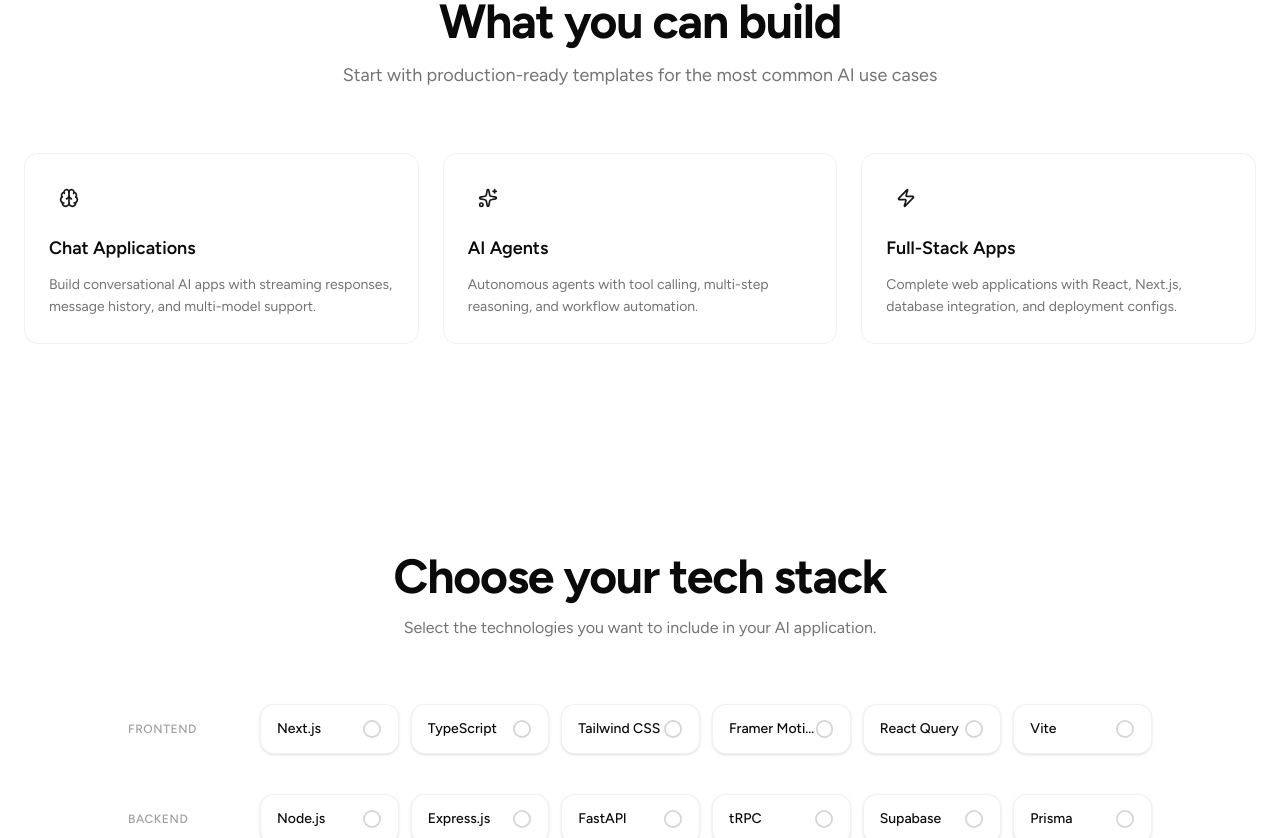
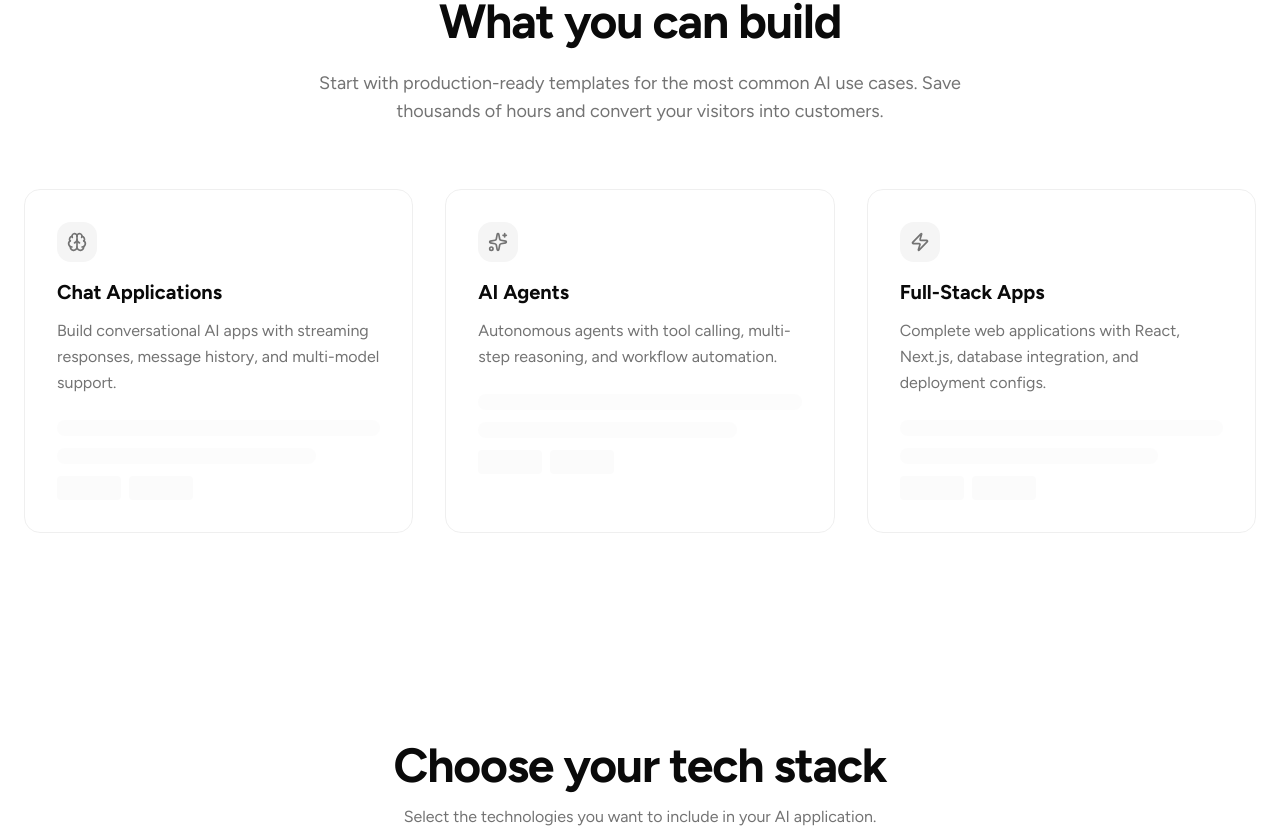
Before and after one commit to harrybaines/create-ai-stack, a Next.js app: page / in a window 1280 px wide. Shown: the part 1077-1915 px from the top of the page. Built offline with nearby package versions, Linux system fonts and the light colour scheme.

Commit message:
fix logo, nicer what you can build section, and tidy tech stack section

```diff
--- /dev/null
+++ b/app/components/build-types-section.tsx
@@ -0,0 +1,111 @@
+"use client";
+
+import { motion } from "framer-motion";
+
+export default function BuildTypesSection() {
+  const buildTypes = [
+    {
+      number: "01",
+      title: "Chat Applications",
+      description: "Conversational AI apps with streaming responses, message history, and multi-model support. From simple chatbots to complex customer support systems that understand context and provide intelligent responses."
+    },
+    {
+      number: "02",
+      title: "AI-Powered Websites",
+      description: "Full-stack web applications with integrated AI features. Landing pages, dashboards, and admin panels with intelligent data processing, automated insights, and seamless user experiences."
+    },
+    {
+      number: "03",
+      title: "Intelligent Workflows",
+      description: "Autonomous agents and workflow automation systems. AI-driven processes that handle complex tasks, make decisions, and integrate with existing tools to streamline your business operations."
+    },
+  ];
+
+  return (
+    <div className="relative max-w-7xl mx-auto px-6 py-32">
+      <motion.div
+        className="text-center mb-20"
+        initial={{ opacity: 0, y: 30 }}
+        animate={{ opacity: 1, y: 0 }}
+        transition={{ duration: 0.5, ease: "easeOut" }}
+      >
+        <div className="inline-flex items-center gap-2 border border-border bg-background/50 backdrop-blur-sm text-muted-foreground px-4 py-2 rounded-full text-sm font-medium mb-6">
+          How it works
+        </div>
+        <h2 className="text-4xl lg:text-6xl font-bold tracking-tight text-foreground mb-6">
+          What you can build
+        </h2>
+        <p className="text-lg text-muted-foreground max-w-4xl mx-auto leading-relaxed">
+          CLI tool with production-ready templates for full-stack AI applications. Get started quickly with TypeScript, modern tooling, and customizable configurations.
+        </p>
+      </motion.div>
+
+      <motion.div
+        className="grid grid-cols-1 lg:grid-cols-3 gap-6"
+        initial={{ opacity: 0 }}
+        animate={{ opacity: 1 }}
+        transition={{ duration: 0.4, delay: 0.2, ease: "easeOut" }}
+      >
+        {buildTypes.map((type, index) => (
+          <motion.div
+            key={index}
+            className="group"
+            initial={{ opacity: 0, y: 20 }}
+            animate={{ opacity: 1, y: 0 }}
+            transition={{ duration: 0.4, delay: 0.3 + index * 0.1, ease: "easeOut" }}
+          >
+            <div className="bg-card/40 backdrop-blur-sm border border-border/50 rounded-xl p-6 h-full hover:bg-card/60 hover:border-border/80 transition-all duration-300 hover:-translate-y-1">
+              <div className="mb-6">
+                <div className="text-2xl font-bold text-muted-foreground/40 mb-4">
+                  {type.number}
+                </div>
+                <h3 className="text-2xl font-bold text-foreground mb-4">
+                  {type.title}
+                </h3>
+                <p className="text-muted-foreground leading-relaxed">
+                  {type.description}
+                </p>
+              </div>
+
+              {/* Visual placeholder elements matching the screenshot */}
+              <div className="space-y-3">
+                {index === 0 && (
+                  <>
+                    <div className="grid grid-cols-2 gap-3">
+                      <div className="h-16 bg-muted/60 rounded-lg"></div>
+                      <div className="h-16 bg-muted/60 rounded-lg"></div>
+                    </div>
+                    <div className="grid grid-cols-2 gap-3">
+                      <div className="h-12 bg-muted/40 rounded-lg"></div>
+                      <div className="h-12 bg-muted/40 rounded-lg"></div>
+                    </div>
+                  </>
+                )}
+                {index === 1 && (
+                  <>
+                    <div className="space-y-2">
+                      <div className="h-3 bg-muted/60 rounded-full w-4/5"></div>
+                      <div className="h-3 bg-muted/60 rounded-full w-3/5"></div>
+                      <div className="h-3 bg-muted/40 rounded-full w-2/5"></div>
+                    </div>
+                    <div className="grid grid-cols-2 gap-3 mt-4">
+                      <div className="h-8 bg-muted/60 rounded-lg"></div>
+                      <div className="h-8 bg-muted/60 rounded-lg"></div>
+                    </div>
+                  </>
+                )}
+                {index === 2 && (
+                  <div className="grid grid-cols-3 gap-3">
+                    <div className="h-16 bg-muted/60 rounded-full"></div>
+                    <div className="h-16 bg-muted/60 rounded-full"></div>
+                    <div className="h-16 bg-muted/60 rounded-full"></div>
+                  </div>
+                )}
+              </div>
+            </div>
+          </motion.div>
+        ))}
+      </motion.div>
+    </div>
+  );
+}
--- a/app/components/features-section.tsx
+++ b/app/components/features-section.tsx
@@ -30,42 +30,50 @@
         animate={{ opacity: 1, y: 0 }}
         transition={{ duration: 0.5, ease: "easeOut" }}
       >
-        <h2 className="text-3xl lg:text-5xl font-bold tracking-tight text-foreground mb-4">
+        <h2 className="text-3xl lg:text-5xl font-bold tracking-tight text-foreground mb-6">
           What you can build
         </h2>
         <p className="text-lg text-muted-foreground max-w-2xl mx-auto">
-          Start with production-ready templates for the most common AI use cases
+          Start with production-ready templates for the most common AI use cases.
+          Save thousands of hours and convert your visitors into customers.
         </p>
       </motion.div>
 
-      <motion.div
-        className="grid grid-cols-1 md:grid-cols-2 lg:grid-cols-3 gap-6"
-        initial={{ opacity: 0 }}
-        animate={{ opacity: 1 }}
-        transition={{ duration: 0.4, delay: 0.2, ease: "easeOut" }}
-      >
+      <div className="grid grid-cols-1 lg:grid-cols-3 gap-12 lg:gap-8">
         {features.map((feature, index) => (
           <motion.div
             key={index}
-            className="group"
-            initial={{ opacity: 0, y: 20 }}
+            className="relative"
+            initial={{ opacity: 0, y: 30 }}
             animate={{ opacity: 1, y: 0 }}
-            transition={{ duration: 0.4, delay: 0.3 + index * 0.1, ease: "easeOut" }}
+            transition={{ duration: 0.5, delay: 0.2 + index * 0.1, ease: "easeOut" }}
           >
-            <div className="bg-card/40 backdrop-blur-sm border border-border/50 rounded-xl p-6 h-full hover:bg-card/60 hover:border-border/80 transition-all duration-300 hover:-translate-y-1">
-              <div className="w-10 h-10 rounded-lg flex items-center justify-center mb-4 group-hover:scale-110 transition-all duration-300">
-                <feature.icon className="w-5 h-5 text-primary" />
+            <div className="border border-border/60 rounded-2xl p-8 h-full">
+              <div className="mb-6">
+                <div className="w-10 h-10 bg-muted rounded-xl flex items-center justify-center mb-4">
+                  <feature.icon className="w-5 h-5 text-muted-foreground" />
+                </div>
+                <h3 className="text-xl font-bold text-foreground mb-3">
+                  {feature.title}
+                </h3>
+                <p className="text-muted-foreground leading-relaxed mb-6">
+                  {feature.description}
+                </p>
               </div>
-              <h3 className="text-lg font-semibold mb-3 text-foreground">
-                {feature.title}
-              </h3>
-              <p className="text-muted-foreground text-sm leading-relaxed">
-                {feature.description}
-              </p>
+
+              {/* Placeholder gray boxes */}
+              <div className="space-y-3">
+                <div className="h-4 bg-muted/30 rounded-lg"></div>
+                <div className="h-4 bg-muted/30 rounded-lg w-4/5"></div>
+                <div className="flex gap-2">
+                  <div className="h-6 w-16 bg-muted/40 rounded"></div>
+                  <div className="h-6 w-16 bg-muted/40 rounded"></div>
+                </div>
+              </div>
             </div>
           </motion.div>
         ))}
-      </motion.div>
+      </div>
     </div>
   );
 }
--- a/app/components/navbar.tsx
+++ b/app/components/navbar.tsx
@@ -1,15 +1,16 @@
 import { config } from "@/lib/config";
 import Image from "next/image";
+import Link from "next/link";
 
 export default function Navbar() {
   return (
     <nav className="bg-background/80 backdrop-blur-sm sticky top-0 z-50">
       <div className="max-w-7xl mx-auto px-6 py-4">
         <div className="flex items-center justify-between">
-          <div className="flex items-center gap-0.5">
+          <Link href="/" className="flex items-center gap-0.5">
             <Image src="/logo.png" alt="create-ai-stack" width={40} height={40} />
             <span className="font-normal text-lg">create-ai-stack</span>
-          </div>
+          </Link>
           <div className="flex items-center gap-8">
             <a href="#docs" className="text-muted-foreground hover:text-foreground transition-colors">
               Docs
--- a/app/components/tech-stack-selector.tsx
+++ b/app/components/tech-stack-selector.tsx
@@ -1,7 +1,7 @@
 "use client";
 
 import { motion } from "framer-motion";
-import { Check, X } from "lucide-react";
+import { Check } from "lucide-react";
 import { useState } from "react";
 
 export default function TechStackSelector() {
@@ -106,10 +106,10 @@
               animate={{ opacity: 1, y: 0 }}
               transition={{ duration: 0.4, delay: 0.3 + categoryIndex * 0.1, ease: "easeOut" }}
             >
-              <h3 className="text-xs font-mono font-medium text-muted-foreground/70 uppercase tracking-wider mb-4 lg:mb-0 lg:flex lg:items-center lg:h-full">
+              <h3 className="text-xs font-mono font-medium text-muted-foreground/70 uppercase tracking-wider mb-4 lg:mb-0 lg:h-[3.5rem] lg:flex lg:items-center">
                 {category.name}
               </h3>
-              <div className="grid grid-cols-2 sm:grid-cols-3 lg:grid-cols-6 gap-3 mb-10 lg:mb-0">
+              <div className="grid grid-cols-2 sm:grid-cols-3 lg:grid-cols-4 gap-3 mb-10 lg:mb-0">
                 {category.items.map((tech) => {
                   const isSelected = selectedTech.has(tech.id);
                   return (
@@ -150,7 +150,7 @@
           ))}
         </div>
       </motion.div>
-
+      {/*
       {selectedTech.size > 0 && (
         <motion.div
           className="mt-12"
@@ -199,7 +199,7 @@
             </div>
           </div>
         </motion.div>
-      )}
+      )} */}
     </div>
   );
 }
```
